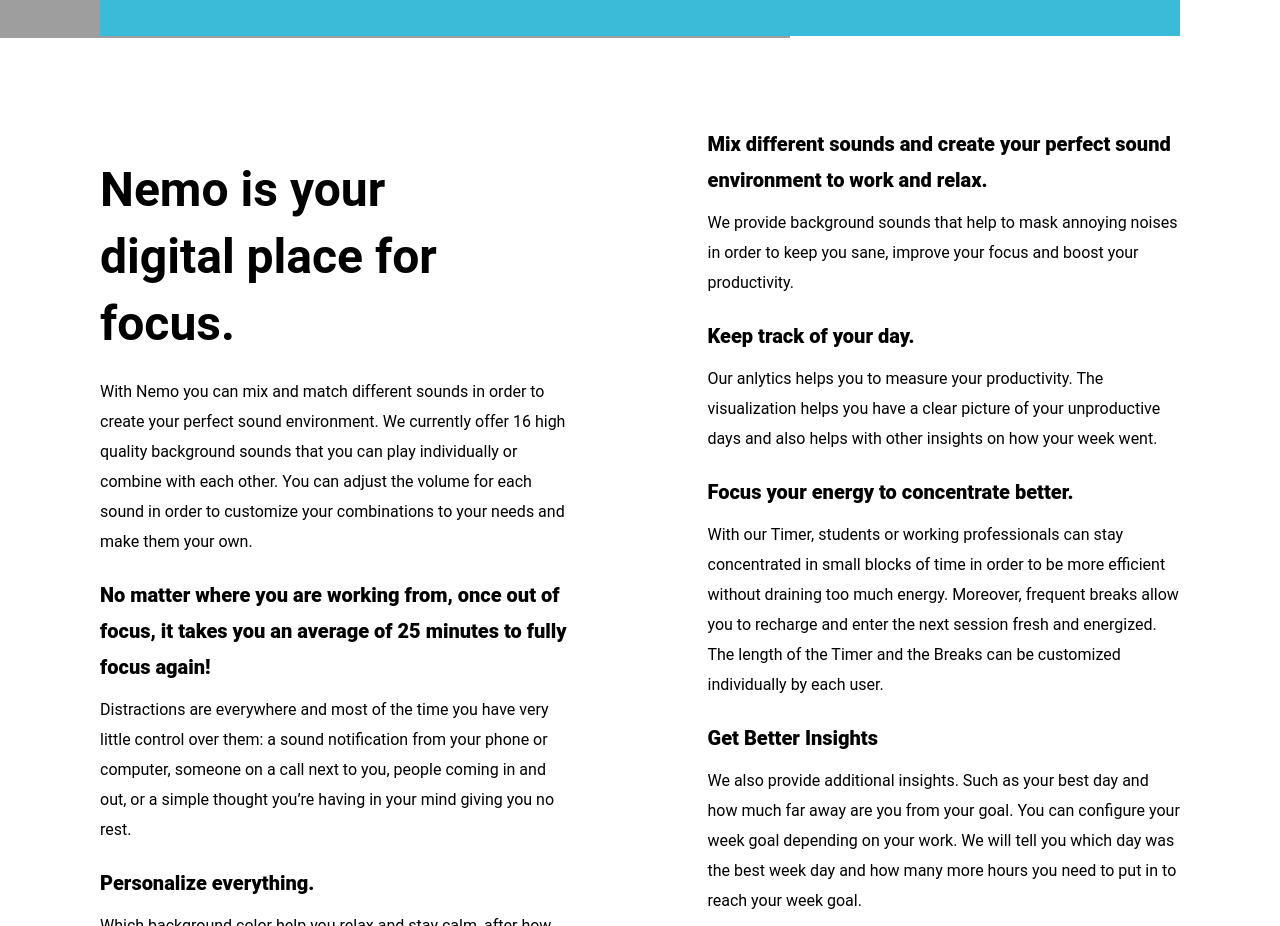
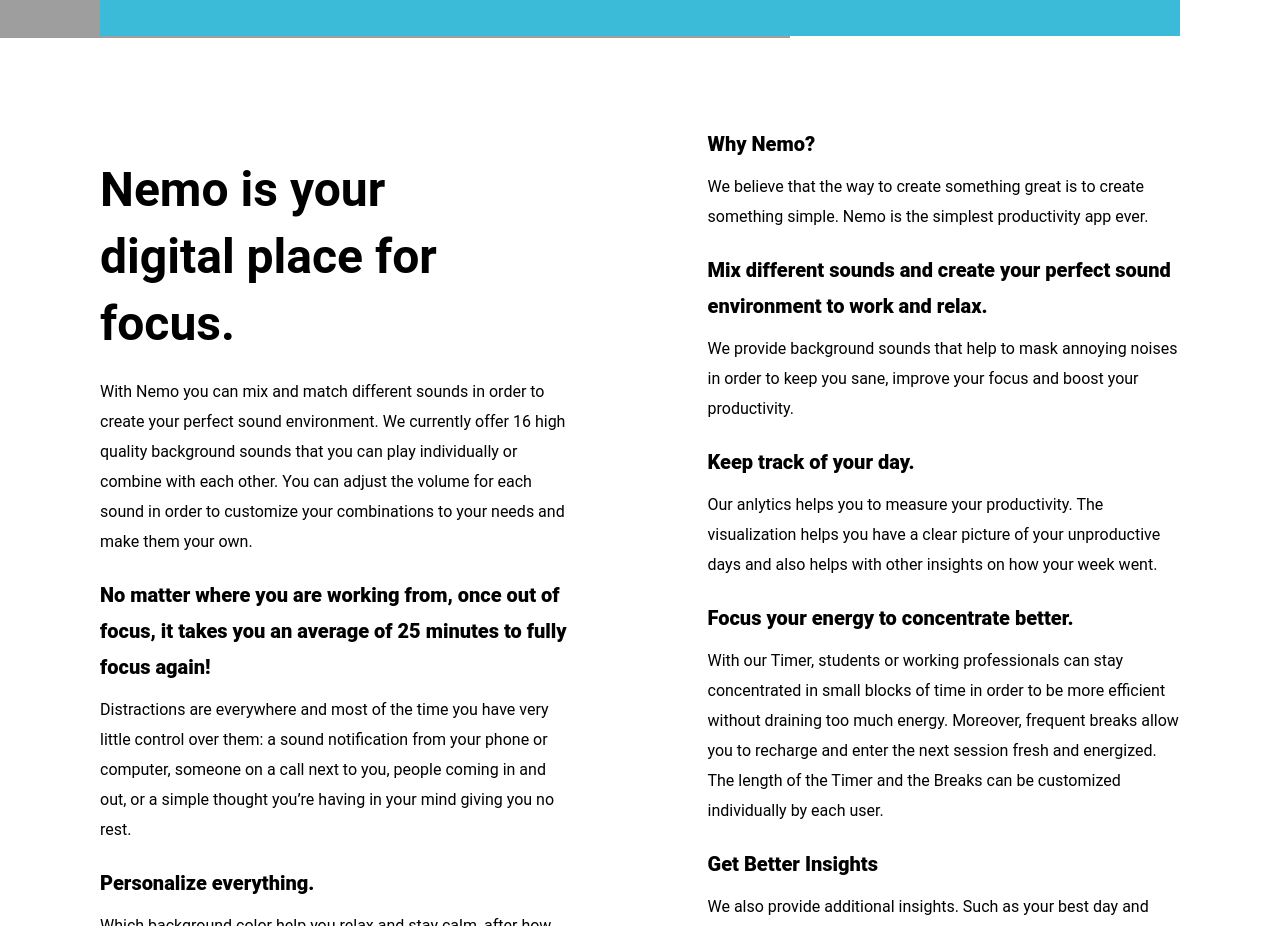
Before and after one commit to harshitsinghai77/noisli-landing-page-nextjs, a Next.js app: page / in a window 1280 px wide. Shown: the part 1520-2446 px from the top of the page. Built offline with nearby package versions, Linux system fonts and the light colour scheme; grey boxes are pictures that could not be loaded.

Commit message:
Update nemo landing-page

```diff
--- a/components/section1.js
+++ b/components/section1.js
@@ -10,7 +10,6 @@
         focus, tune out other noises or if you want to have a moment of calm and
         relaxation.
       </p>
-
       <section className="get-started">
         <div className="form">
           <a href="https://nemo-app.netlify.app/" target="_blank">
--- a/components/section3.js
+++ b/components/section3.js
@@ -42,6 +42,11 @@
       </div>
       <div className="right-column">
         <div>
+          <h3>Why Nemo?</h3>
+          <p>
+            We believe that the way to create something great is to create
+            something simple. Nemo is the simplest productivity app ever.
+          </p>
           <h3>
             Mix different sounds and create your perfect sound environment to
             work and relax.
```
